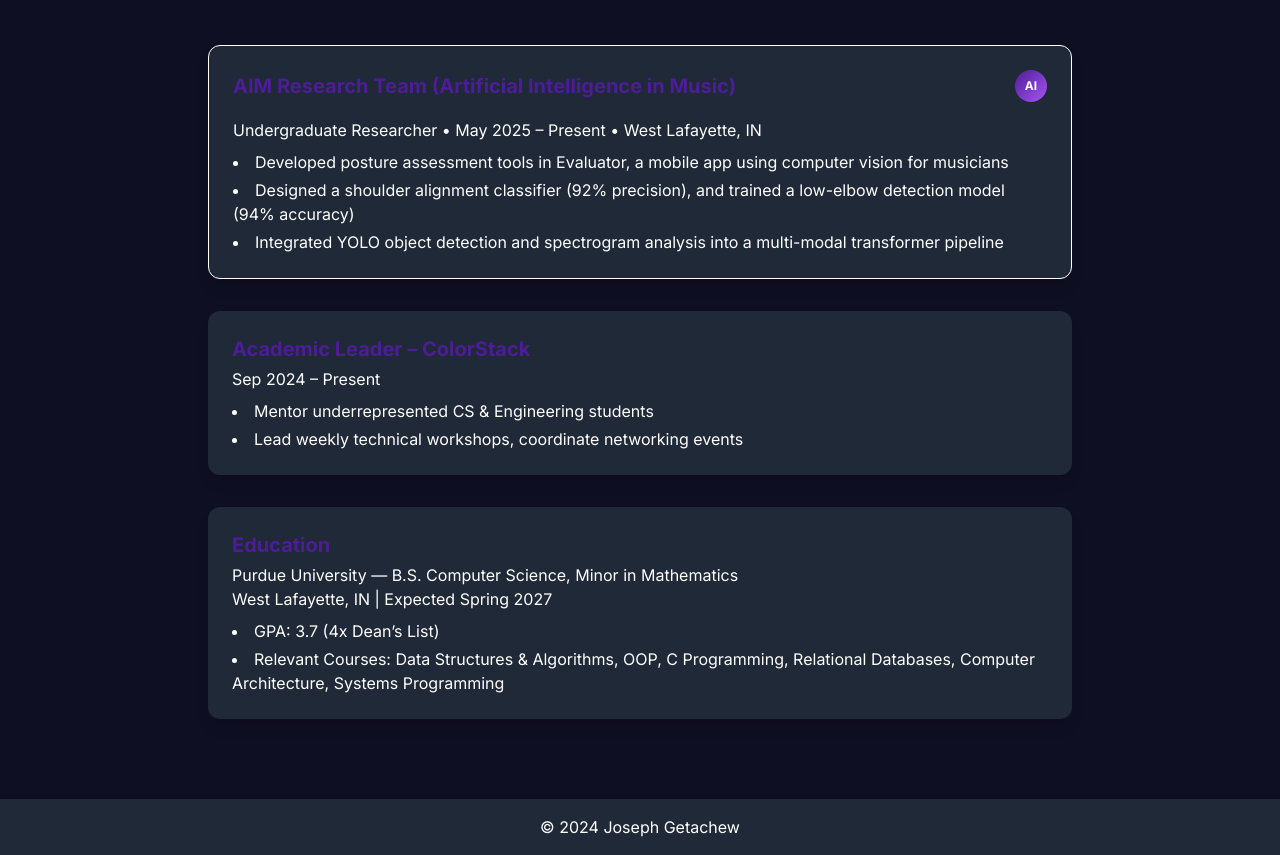
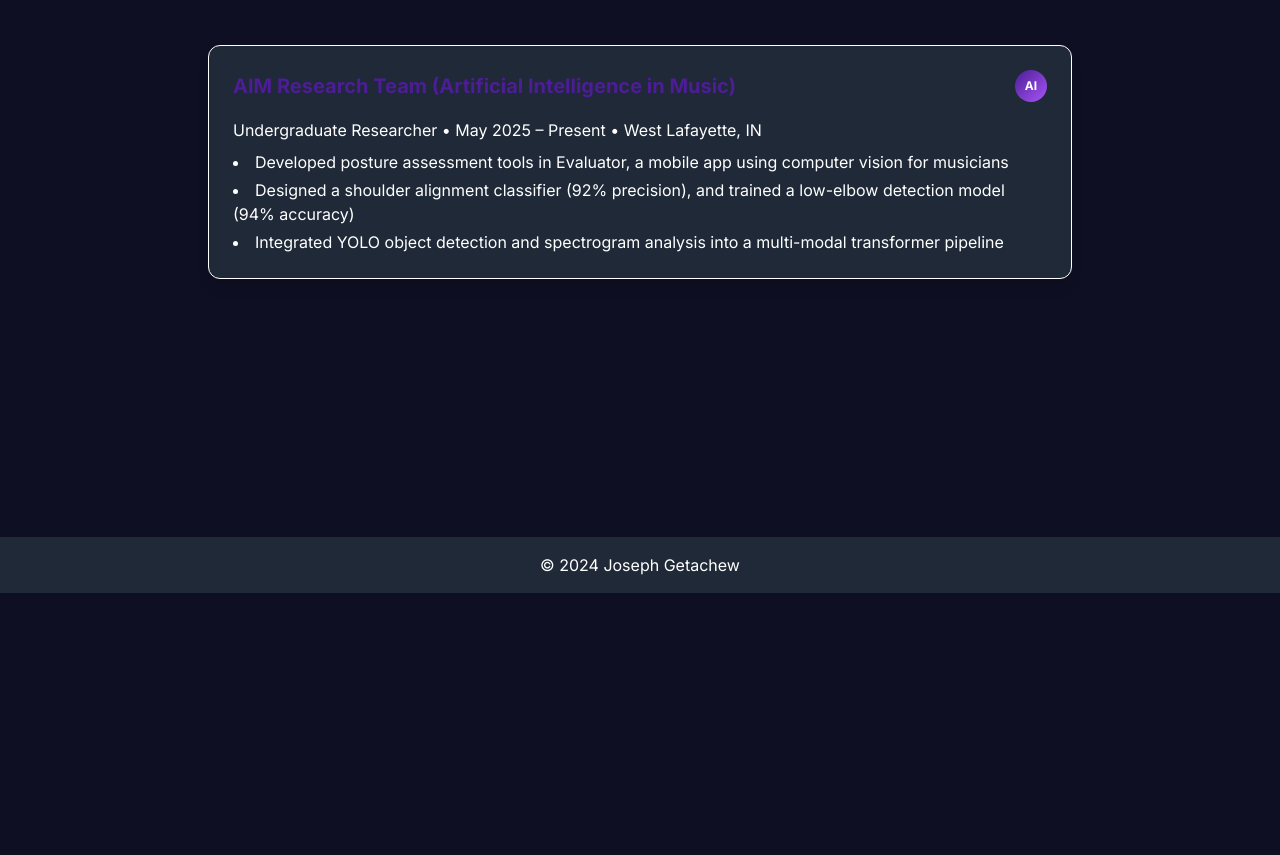
Before and after one commit to getachewjoseph/portfolio, a plain HTML site: page experience.html in a window 1280 px wide. Shown: the part 207-1062 px from the top of the page. After the commit the page ends 800 px from the top, so only its background shows below. Drawn offline with nearby package versions, Linux system fonts and the light colour scheme.

Commit message:
Update experience.html

```diff
--- a/experience.html
+++ b/experience.html
@@ -65,24 +65,6 @@
           <li>Integrated YOLO object detection and spectrogram analysis into a multi-modal transformer pipeline</li>
         </ul>
       </div>
-      <!-- ColorStack Leadership -->
-      <div class="bg-gray rounded-xl shadow-lg p-6 animate-fade-in-up hover:scale-[1.02] transition-transform duration-300 delay-200">
-        <h2 class="text-xl font-semibold text-primary mb-1">Academic Leader – ColorStack</h2>
-        <div class="text-gray-400 mb-2">Sep 2024 – Present</div>
-        <ul class="list-disc list-inside text-gray-300 space-y-1">
-          <li>Mentor underrepresented CS & Engineering students</li>
-          <li>Lead weekly technical workshops, coordinate networking events</li>
-        </ul>
-      </div>
-      <!-- Education -->
-      <div class="bg-gray rounded-xl shadow-lg p-6 animate-fade-in-up hover:scale-[1.02] transition-transform duration-300 delay-400">
-        <h2 class="text-xl font-semibold text-primary mb-1">Education</h2>
-        <div class="text-gray-400 mb-2">Purdue University — B.S. Computer Science, Minor in Mathematics<br>West Lafayette, IN | Expected Spring 2027</div>
-        <ul class="list-disc list-inside text-gray-300 space-y-1">
-          <li>GPA: 3.7 (4x Dean’s List)</li>
-          <li>Relevant Courses: Data Structures & Algorithms, OOP, C Programming, Relational Databases, Computer Architecture, Systems Programming</li>
-        </ul>
-      </div>
     </div>
   </main>
   <footer class="bg-gray text-white text-center py-4 mt-8 animate-fade-in-up">
```
